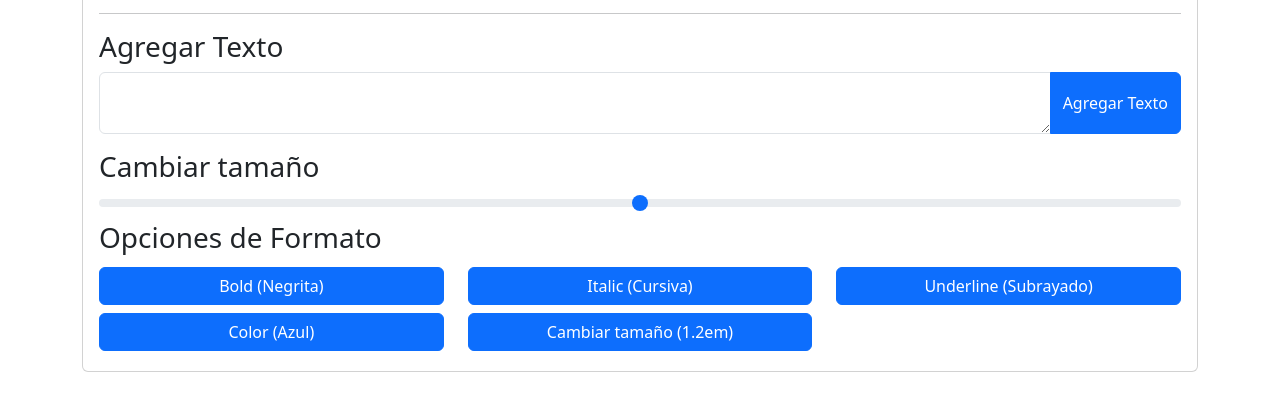
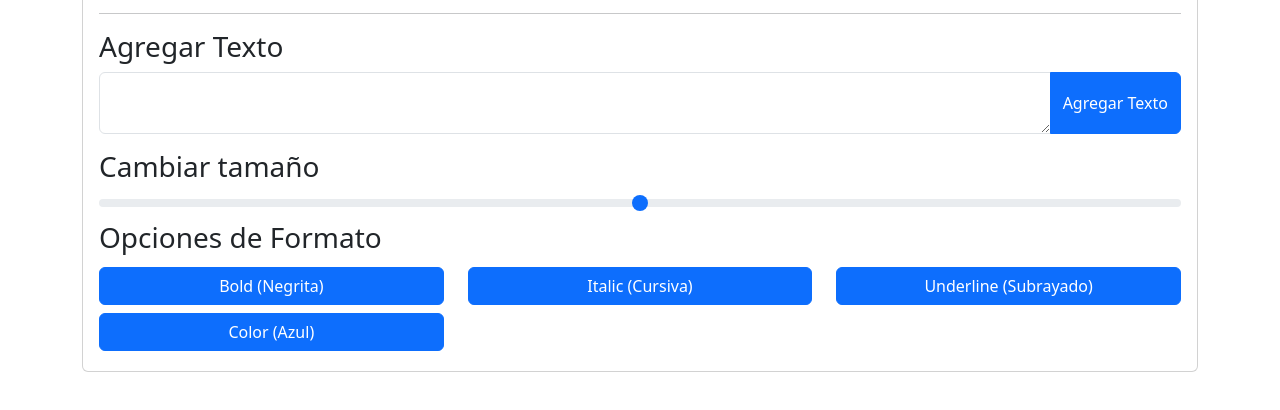
Before and after one commit to MimiRivero/plataformas-moviles-entregas, a plain HTML site: page tp-8/editor-texto.html in a window 1280 px wide. Shown: the part 418-828 px from the top of the page. Drawn offline with nearby package versions, Linux system fonts and the light colour scheme.

Commit message:
Update editor-texto.html

```diff
--- a/tp-8/editor-texto.html
+++ b/tp-8/editor-texto.html
@@ -63,11 +63,6 @@
                     <div class="col-12 col-md-4 my-1">
                         <button id="btn-color" class="btn d-block w-100 btn-primary" data-funcion="color"data-bs-toggle="button">
                             Color (Azul)
-                        </button>
-                    </div>
-                    <div class="col-12 col-md-4 my-1">
-                        <button id="btn-tamaño" class="btn d-block w-100 btn-primary" data-funcion="tamaño"data-bs-toggle="button">
-                            Cambiar tamaño (1.2em)
                         </button>
                     </div>
                 </div>
```
